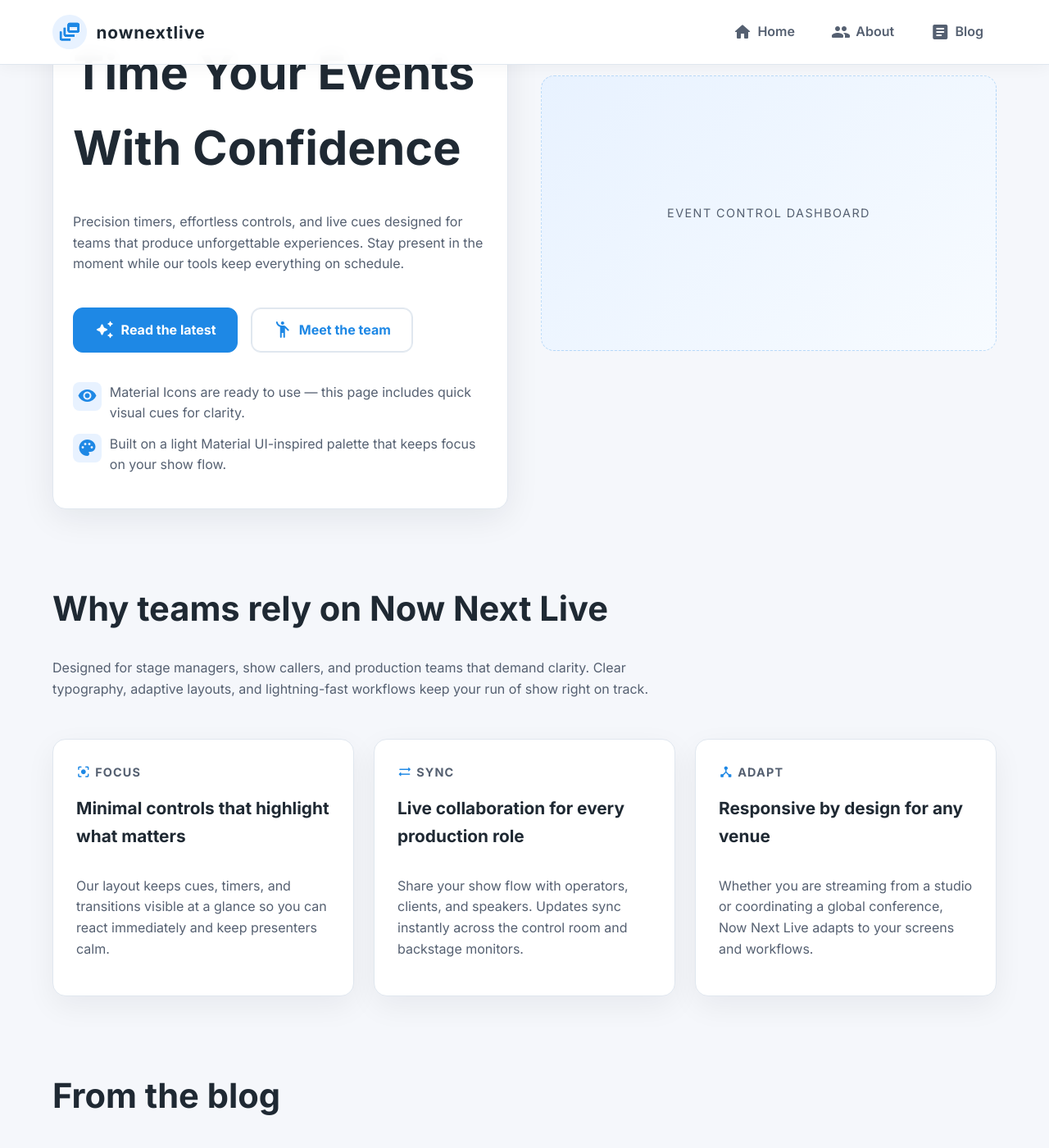
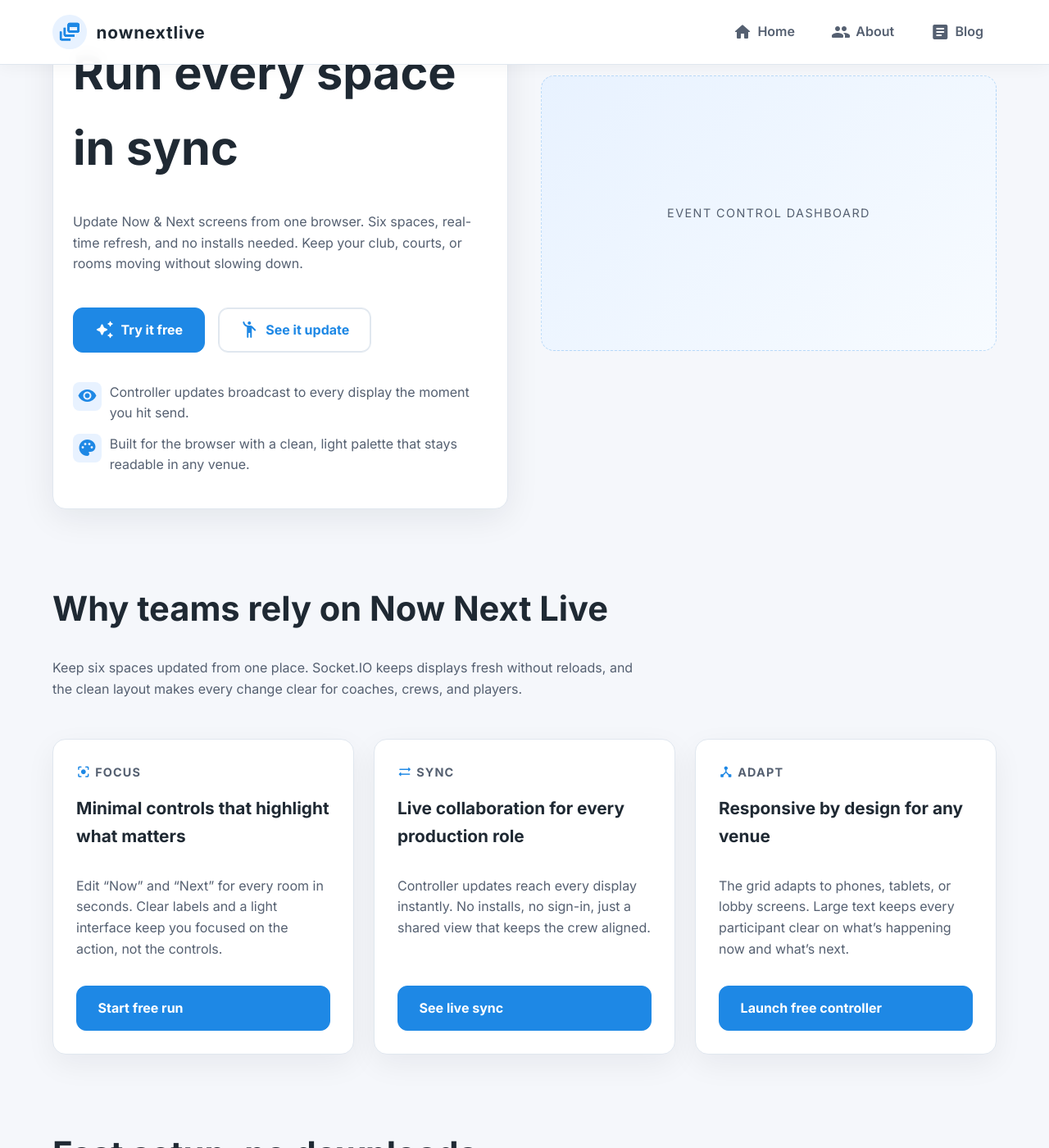
Before and after one commit to krussll/nownextlive, a Jekyll site: the page built from index.md, in a window 1280 px wide and 1400 px high, scrolled down 213 px. Shown: the whole window at 82% size. Built offline with Jekyll 4.4.1, drawn with Linux system fonts in a browser that asks for light colours; some of the changed text lies outside the part shown.

Commit message:
Rewrite homepage copy around tool benefits

```diff
--- a/index.md
+++ b/index.md
@@ -8,30 +8,29 @@
       <span class="chip"><span class="material-icons-round" aria-hidden="true">schedule</span>Light theme</span>
       <span class="chip"><span class="material-icons-round" aria-hidden="true">bolt</span>Real-time</span>
     </div>
-    <h1>Time Your Events With Confidence</h1>
+    <h1>Run every space in sync</h1>
     <p>
-      Precision timers, effortless controls, and live cues designed for teams that produce
-      unforgettable experiences. Stay present in the moment while our tools keep everything on
-      schedule.
+      Update Now &amp; Next screens from one browser. Six spaces, real-time refresh, and no installs
+      needed. Keep your club, courts, or rooms moving without slowing down.
     </p>
     <div class="cta-buttons">
-      <a class="button" href="{{ '/blog/post-one.html' | relative_url }}">
+      <a class="button" href="{{ '/about.html' | relative_url }}">
         <span class="material-icons-round" aria-hidden="true">auto_awesome</span>
-        <span>Read the latest</span>
+        <span>Try it free</span>
       </a>
-      <a class="button secondary" href="{{ '/about.html' | relative_url }}">
+      <a class="button secondary" href="{{ '/blog/post-one.html' | relative_url }}">
         <span class="material-icons-round" aria-hidden="true">emoji_people</span>
-        <span>Meet the team</span>
+        <span>See it update</span>
       </a>
     </div>
     <ul class="info-list">
       <li class="info-item">
         <span class="material-icons-round" aria-hidden="true">visibility</span>
-        <span>Material Icons are ready to use — this page includes quick visual cues for clarity.</span>
+        <span>Controller updates broadcast to every display the moment you hit send.</span>
       </li>
       <li class="info-item">
         <span class="material-icons-round" aria-hidden="true">palette</span>
-        <span>Built on a light Material UI-inspired palette that keeps focus on your show flow.</span>
+        <span>Built for the browser with a clean, light palette that stays readable in any venue.</span>
       </li>
     </ul>
   </div>
@@ -42,9 +41,8 @@
   <div class="section-header">
     <h2>Why teams rely on Now Next Live</h2>
     <p>
-      Designed for stage managers, show callers, and production teams that demand
-      clarity. Clear typography, adaptive layouts, and lightning-fast workflows keep
-      your run of show right on track.
+      Keep six spaces updated from one place. Socket.IO keeps displays fresh without reloads, and the
+      clean layout makes every change clear for coaches, crews, and players.
     </p>
   </div>
   <div class="card-grid">
@@ -52,27 +50,47 @@
       <div class="meta"><span class="material-icons-round" aria-hidden="true">center_focus_strong</span>Focus</div>
       <h3>Minimal controls that highlight what matters</h3>
       <p>
-        Our layout keeps cues, timers, and transitions visible at a glance so you can
-        react immediately and keep presenters calm.
+        Edit “Now” and “Next” for every room in seconds. Clear labels and a light interface keep you
+        focused on the action, not the controls.
       </p>
+      <a class="button tertiary" href="{{ '/about.html' | relative_url }}">Start free run</a>
     </article>
     <article class="card">
       <div class="meta"><span class="material-icons-round" aria-hidden="true">sync_alt</span>Sync</div>
       <h3>Live collaboration for every production role</h3>
       <p>
-        Share your show flow with operators, clients, and speakers. Updates sync
-        instantly across the control room and backstage monitors.
+        Controller updates reach every display instantly. No installs, no sign-in, just a shared view
+        that keeps the crew aligned.
       </p>
+      <a class="button tertiary" href="{{ '/blog/post-two.html' | relative_url }}">See live sync</a>
     </article>
     <article class="card">
       <div class="meta"><span class="material-icons-round" aria-hidden="true">device_hub</span>Adapt</div>
       <h3>Responsive by design for any venue</h3>
       <p>
-        Whether you are streaming from a studio or coordinating a global conference,
-        Now Next Live adapts to your screens and workflows.
+        The grid adapts to phones, tablets, or lobby screens. Large text keeps every participant clear
+        on what’s happening now and what’s next.
       </p>
+      <a class="button tertiary" href="{{ '/about.html' | relative_url }}">Launch free controller</a>
     </article>
   </div>
+</section>
+
+<section class="section cta-section">
+  <div class="section-header">
+    <h2>Fast setup, no downloads</h2>
+    <p>Open the controller in your browser, join your event room, and start sending updates right away.</p>
+  </div>
+  <div class="cta-buttons">
+      <a class="button" href="{{ '/about.html' | relative_url }}">
+      <span class="material-icons-round" aria-hidden="true">rocket_launch</span>
+      <span>Try board free</span>
+      </a>
+      <a class="button secondary" href="{{ '/blog/post-three.html' | relative_url }}">
+      <span class="material-icons-round" aria-hidden="true">play_circle</span>
+      <span>Watch in action</span>
+      </a>
+    </div>
 </section>
 
 <section class="section">
```
